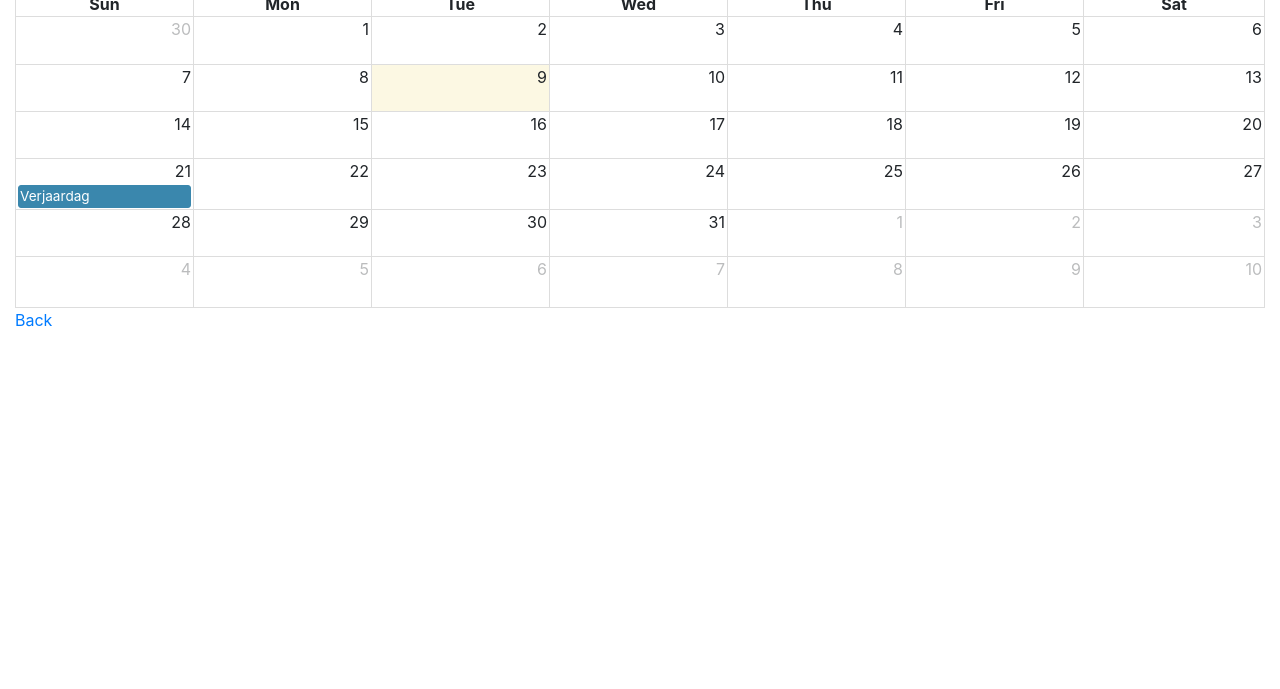
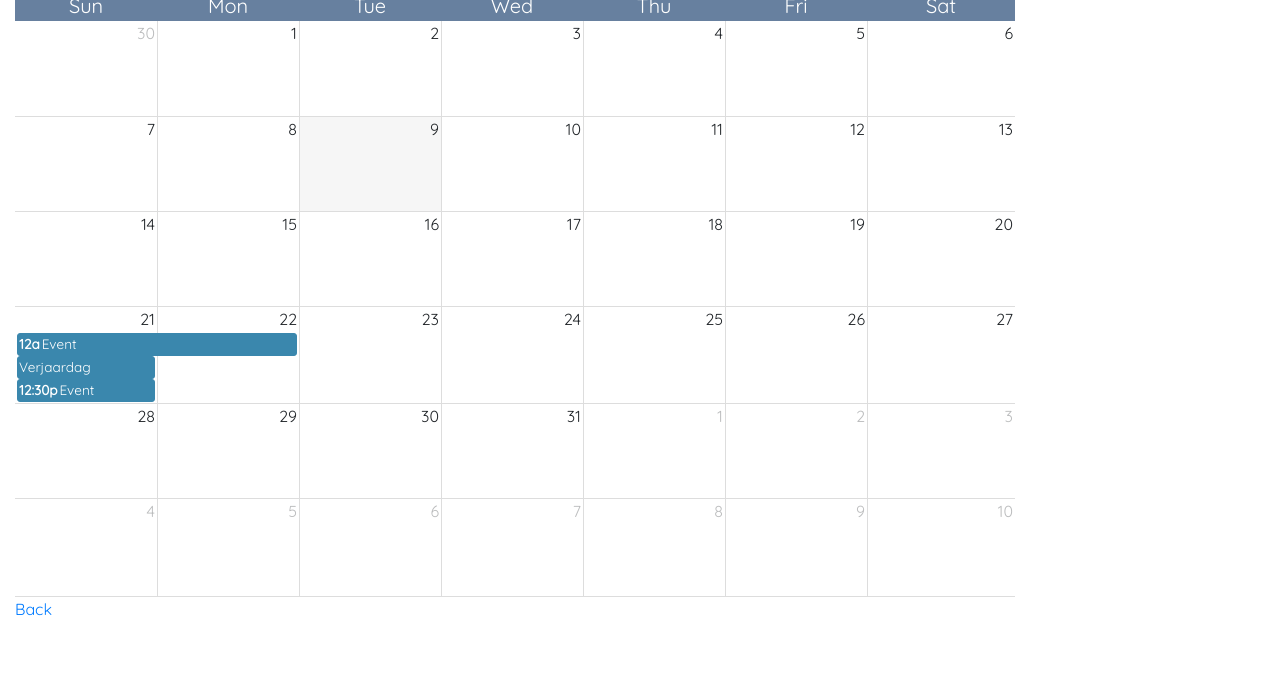
Before and after one commit to danchou-san/features-dev, a plain HTML site: page calendar_v1.html in a window 1280 px wide. Shown: the part 111-800 px from the top of the page. Drawn offline with nearby package versions, Linux system fonts and the light colour scheme.

Commit message:
Added calendar v1 features

```diff
--- a/calendar_v1.html
+++ b/calendar_v1.html
@@ -8,6 +8,8 @@
     <link rel="stylesheet" href="https://stackpath.bootstrapcdn.com/bootstrap/4.1.3/css/bootstrap.min.css" integrity="sha384-MCw98/SFnGE8fJT3GXwEOngsV7Zt27NXFoaoApmYm81iuXoPkFOJwJ8ERdknLPMO" crossorigin="anonymous">
     <link rel="stylesheet" href="https://use.fontawesome.com/releases/v5.3.1/css/all.css" integrity="sha384-mzrmE5qonljUremFsqc01SB46JvROS7bZs3IO2EmfFsd15uHvIt+Y8vEf7N7fWAU" crossorigin="anonymous">
     <link rel='stylesheet' href='assets/fullcalendar-1.6.4/fullcalendar/fullcalendar.css' />
+    <link href='https://fonts.googleapis.com/css?family=Quicksand' rel='stylesheet'>
+    <link href='css/calendar_style.css' rel='stylesheet'>
 
     <script src="https://code.jquery.com/jquery-3.3.1.slim.min.js" integrity="sha384-q8i/X+965DzO0rT7abK41JStQIAqVgRVzpbzo5smXKp4YfRvH+8abtTE1Pi6jizo" crossorigin="anonymous"></script>
     <!-- <script src="assets/moment.js"></script> -->
@@ -17,7 +19,7 @@
 
   </head>
 
-  <body>
+  <body style="text-center">
     <div class="container-fluid">
       <h1>Calendar</h1>
 
@@ -29,10 +31,9 @@
     <script>
       $(document).ready(function(){
 
-        // page is now ready, initialize the calendar...
-
         $('#calendar').fullCalendar({
-            aspectRatio: 4,
+          height: 650,
+          // theme: true,
           // allDaySlot: false,
           // slotMinutes: 15,
           header: {
@@ -40,6 +41,7 @@
               center: 'title',
               right: 'month,agendaWeek,agendaDay, listWeek'
             },
+
           bootstrapFontAwesome: {
             close: 'fa-times',
             prev: 'fa-chevron-left',
@@ -53,15 +55,23 @@
             alert('Event: ' + calEvent.title);
             alert('Coordinates: ' + jsEvent.pageX + ',' + jsEvent.pageY);
             alert('View: ' + view.name);
-
-              $(this).css('border-color', 'red');
-
           },
 
           events: [
             {
               title  : 'Verjaardag',
               start  : '2018-10-21'
+            },
+            {
+              title  : 'Event',
+              start  : '2018-10-21',
+              end: '2018-10-23',
+              allDay : false
+            },
+            {
+              title  : 'Event',
+              start  : '2018-10-21 12:30:00',
+              allDay : false
             }
           ]
         })
--- /dev/null
+++ b/css/calendar_style.css
@@ -0,0 +1,98 @@
+* {
+  font-family: 'quicksand';
+}
+
+.fc-border-separate tr.fc-last th, .fc-border-separate tr.fc-last td {
+    /* border-bottom-width: 0px; */
+    font-weight: normal;
+}
+
+.fc-mon.fc-widget-header,.fc-tue.fc-widget-header,.fc-wed.fc-widget-header,.fc-thu.fc-widget-header,.fc-fri.fc-widget-header,.fc-sat.fc-widget-header,.fc-sun.fc-widget-header {
+    /* border-bottom: none; */
+    /* border-top: none; */
+    background-color: #67809F;
+    color: white;
+    font-size: 20px;
+}
+
+.fc-first {
+    border-left: none;
+}
+
+.fc-last {
+    border-right: none;
+}
+
+.fc-state-highlight {
+    background: #f6f6f6;
+}
+
+div#calendar {
+    width: 1000px;
+}
+
+tr.fc-first.fc-last {
+
+    /* border-left: none !important; */
+}
+
+th.fc-day-header.fc-sun.fc-widget-header.fc-first {
+    border: none;
+}
+
+th.fc-day-header.fc-mon.fc-widget-header {
+    border: none;
+}
+
+th.fc-day-header.fc-tue.fc-widget-header {
+    border: none;
+}
+
+th.fc-day-header.fc-wed.fc-widget-header {
+    border: none;
+}
+
+th.fc-day-header.fc-thu.fc-widget-header {
+    border: none;
+}
+
+th.fc-day-header.fc-fri.fc-widget-header {
+    border: none;
+}
+
+th.fc-day-header.fc-sat.fc-widget-header {
+    border: none;
+}
+
+.fc-state-default.fc-corner-right {
+    border-top-right-radius: 0px;
+    border-bottom-right-radius: 0px;
+}
+
+th.fc-sun.fc-col0.fc-widget-header {
+    font-size: 15px;
+}
+
+th.fc-mon.fc-col1.fc-widget-header {
+    font-size: 15px;
+}
+
+th.fc-tue.fc-col2.fc-widget-header {
+    font-size: 15px;
+}
+
+th.fc-wed.fc-col3.fc-widget-header {
+    font-size: 15px;
+}
+
+th.fc-thu.fc-col4.fc-widget-header {
+    font-size: 15px;
+}
+
+th.fc-fri.fc-col5.fc-widget-header {
+    font-size: 15px;
+}
+
+th.fc-sat.fc-col6.fc-widget-header {
+    font-size: 15px;
+}
```
Also changed, not shown: calendar.html (+0 -2 lines). Lines whose indentation alone changed are shown as unchanged.
